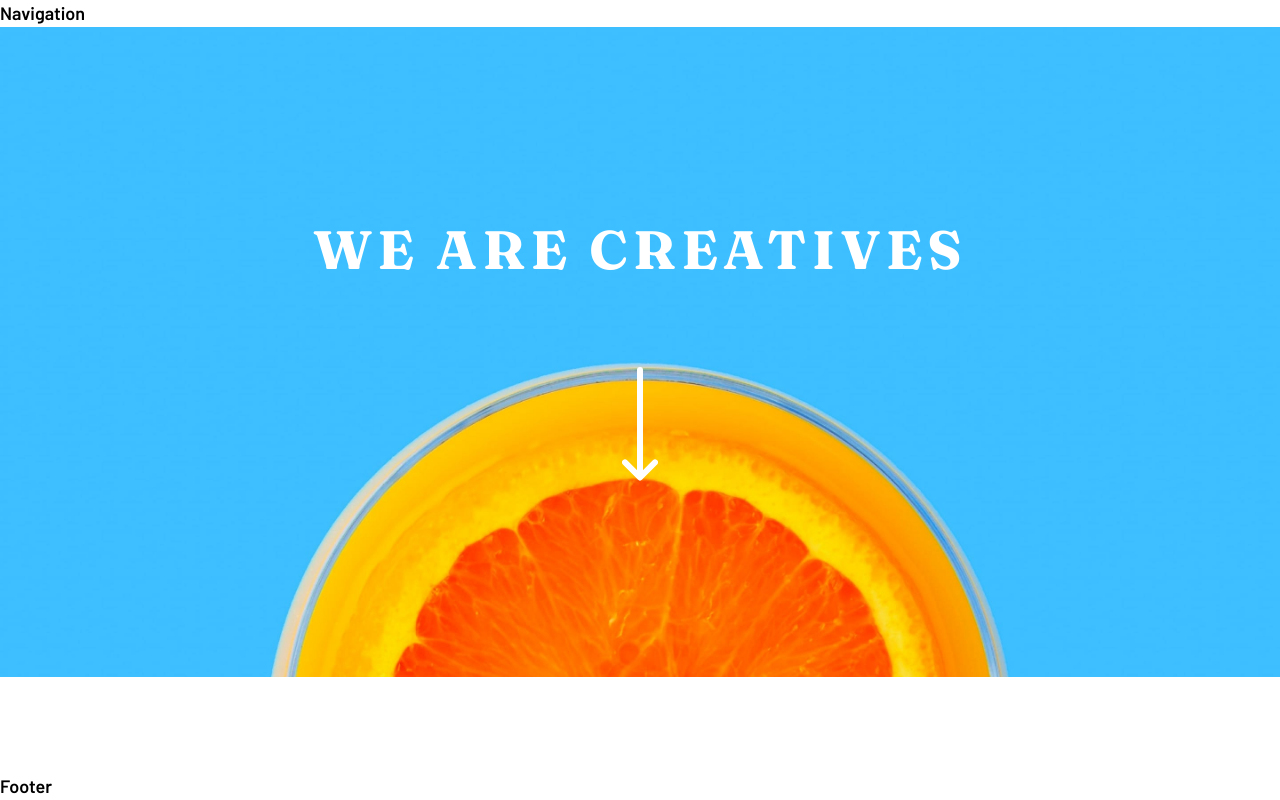
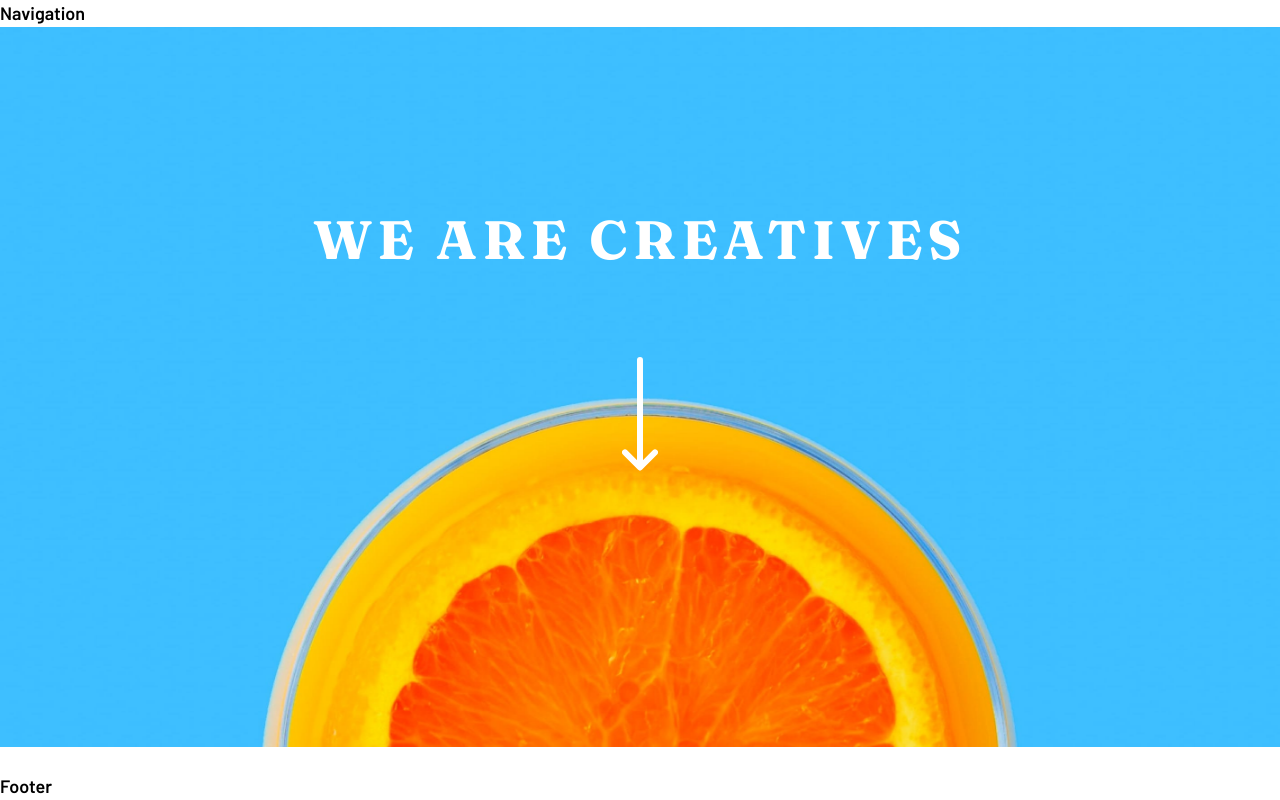
Before and after one commit to christine-contreras/tailwind-landingpage, a React (Create React App) app: page / in a window 1280 px wide. Built offline with nearby package versions, Linux system fonts and the light colour scheme.

Commit message:
hero finished

```diff
--- a/src/components/hero/Hero.jsx
+++ b/src/components/hero/Hero.jsx
@@ -3,11 +3,11 @@ import './hero.css'
 import arrow from '../../images/icons/icon-arrow-down.svg'
 const Hero = () => {
   return (
-    <section className='hero h-[90vh] max-h-[650px] flex justify-center items-center flex-col gap-y-20'>
+    <section className='hero h-[90vh] max-h-[750px] flex justify-center items-center flex-col gap-y-20'>
       <h1 className='font-serif text-4xl sm:text-5xl tracking-widest uppercase text-white text-center'>
         We Are Creatives
       </h1>
-      <img src={arrow} alt='view more about us' />
+      <img src={arrow} alt='view more about us' className='lg:pb-20' />
     </section>
   )
 }
--- a/tailwind.config.js
+++ b/tailwind.config.js
@@ -1,6 +1,13 @@
 module.exports = {
   content: ['./src/**/*.{js,jsx,ts,tsx}'],
   theme: {
+    screens: {
+      sm: '640px',
+      md: '768px',
+      lg: '1024px',
+      xl: '1280px',
+      '2xl': '1536px',
+    },
     colors: {
       pink: 'hsl(7, 99%, 70%)',
       yellow: 'hsl(51, 100%, 49%)',
```
